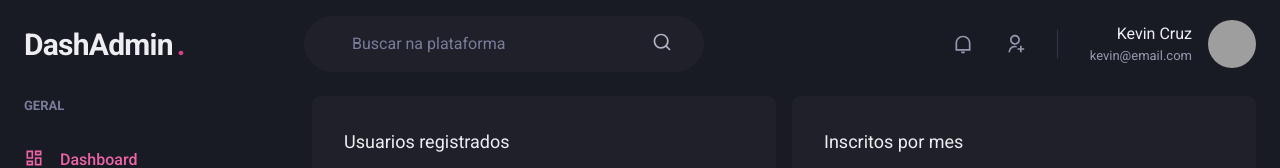
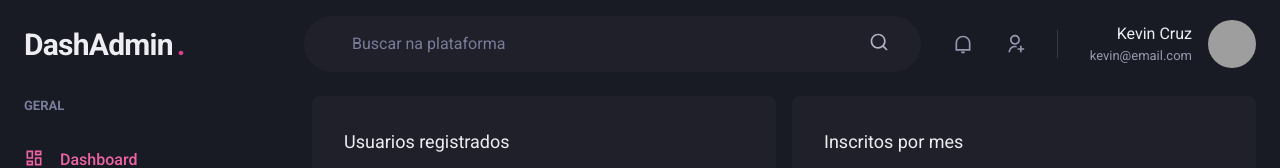
Before and after one commit to kevinmcruzp/dashadmin, a Next.js app: page /dashboard in a window 1280 px wide. Shown: the top 168 px of the page. Built offline with nearby package versions, Linux system fonts and the light colour scheme; grey boxes are pictures that could not be loaded; what miragejs would draw is missing.

Commit message:
chore: a componente search agora tem o max de largura

```diff
--- a/src/components/Header/SearchBox.tsx
+++ b/src/components/Header/SearchBox.tsx
@@ -12,7 +12,6 @@ export function SearchBox () {
       py='4'
       px='8'
       ml='6'
-      maxW={400}
       alignSelf='center'
       color='gray.200'
       position='relative'
```
